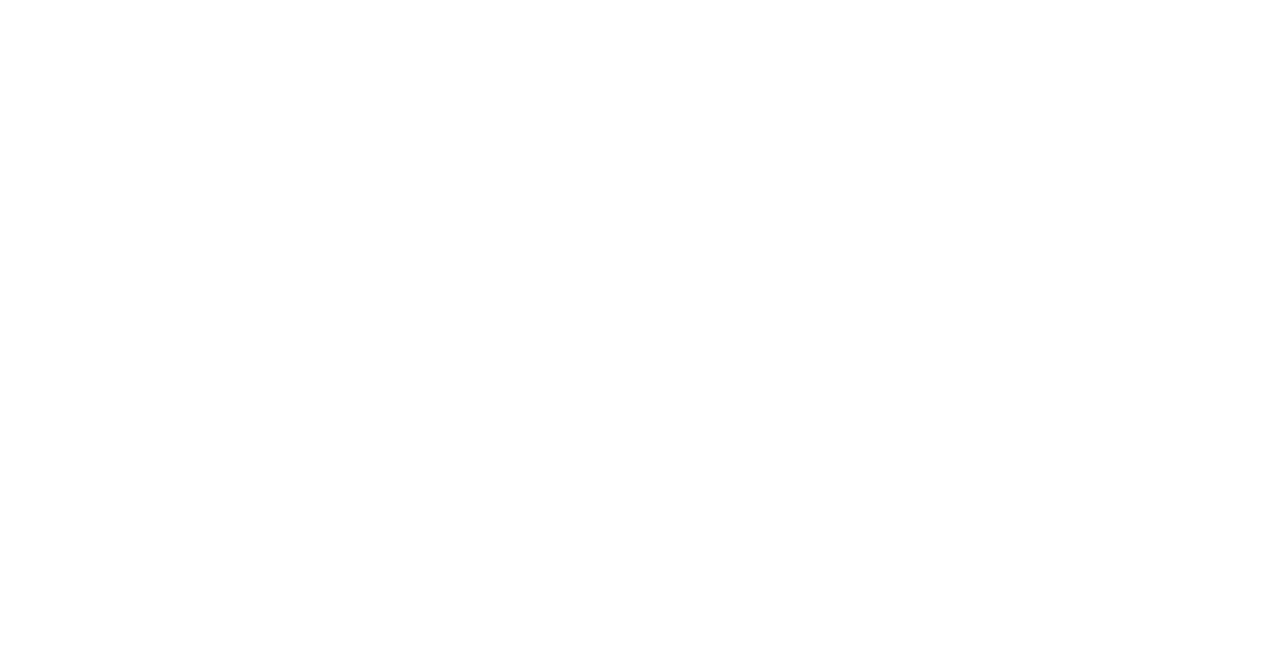
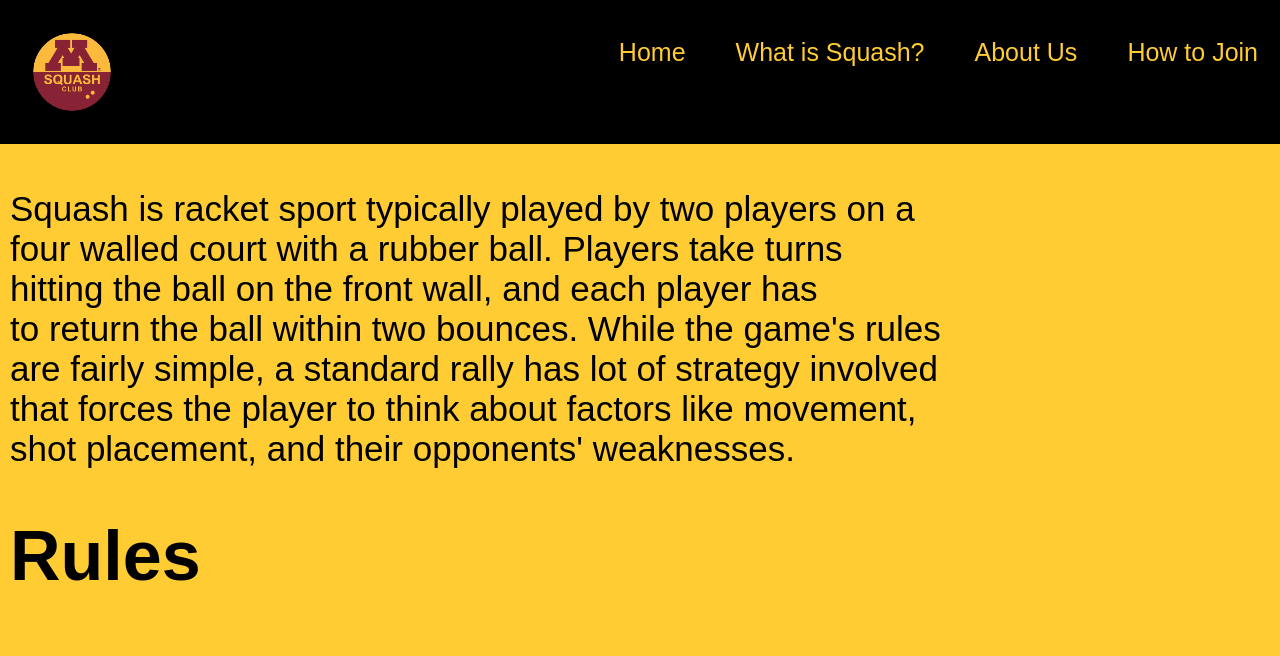
Before and after one commit to tanmaypatwardhan/umnsquashclub, a plain HTML site: page squash.html in a window 1280 px wide. Drawn offline with Linux system fonts and the light colour scheme; a web font is replaced by a local one.

Commit message:
Started on what is squash page

```diff
--- a/squash.html
+++ b/squash.html
@@ -3,9 +3,44 @@
 <head>
     <meta charset="UTF-8">
     <meta name="viewport" content="width=device-width, initial-scale=1.0">
+    <link rel = "stylesheet" href="style.css">
+    <link href="https://fonts.cdnfonts.com/css/modern-sans" rel="stylesheet">
     <title>Document</title>
 </head>
 <body>
+    <div class = "header">
+        <img src= "logo.png" class="logo">
+        <ul class = "links">
+            <li><a href = "index.html">Home</a></li>
+            <li><a href = "squash.html">What is Squash?</a></li>
+            <li><a href = "#">About Us</a></li>
+            <li><a href = "#">How to Join</a></li>
+        </ul>
 
+
+    </div>
+
+    <div class = "text-container1">
+
+        <p>Squash is racket sport typically played by two players on a
+        <br>
+        four walled court with a rubber ball. Players take turns
+        <br>
+        hitting the ball on the front wall, and each player has
+        <br>
+        to return the ball within two bounces. While the game's rules
+        <br>
+        are fairly simple, a standard rally has lot of strategy involved
+        <br>
+        that forces the player to think about factors like movement,
+        <br>
+        shot placement, and their opponents' weaknesses.
+        </p>
+
+
+        <h1>Rules</h1>
+
+
+    </div>
 </body>
 </html>
--- a/style.css
+++ b/style.css
@@ -5,7 +5,7 @@
 
 body {
     margin: 0px;
-    background: #d5d6d2;
+    background: #ffcc33;
 }
 
 @font-face {
@@ -44,14 +44,14 @@ a::before {
     content: '';
     position: absolute;
     width: 100%;
-    height: 4px;
-    border-radius: 4px;
+    height: 2px;
+    border-radius: 2px;
     background-color: #ffcc33;
     bottom: 0;
     left: 0;
     transform-origin: right;
     transform: scaleX(0);
-    transition: transform 0.3s ease-in-out;
+    transition: transform 0.3s;
   }
 
 
@@ -119,3 +119,9 @@ a:hover::before {
     animation-timing-function: ease-in;
 
 }
+
+.text-container1  {
+    padding: 10px;
+    font-family: "Modern Sans", sans-serif;
+    font-size: 35px;
+}
```
Also changed, not shown: index.html (+3 -3 lines), about.html (added), join.html (added).
